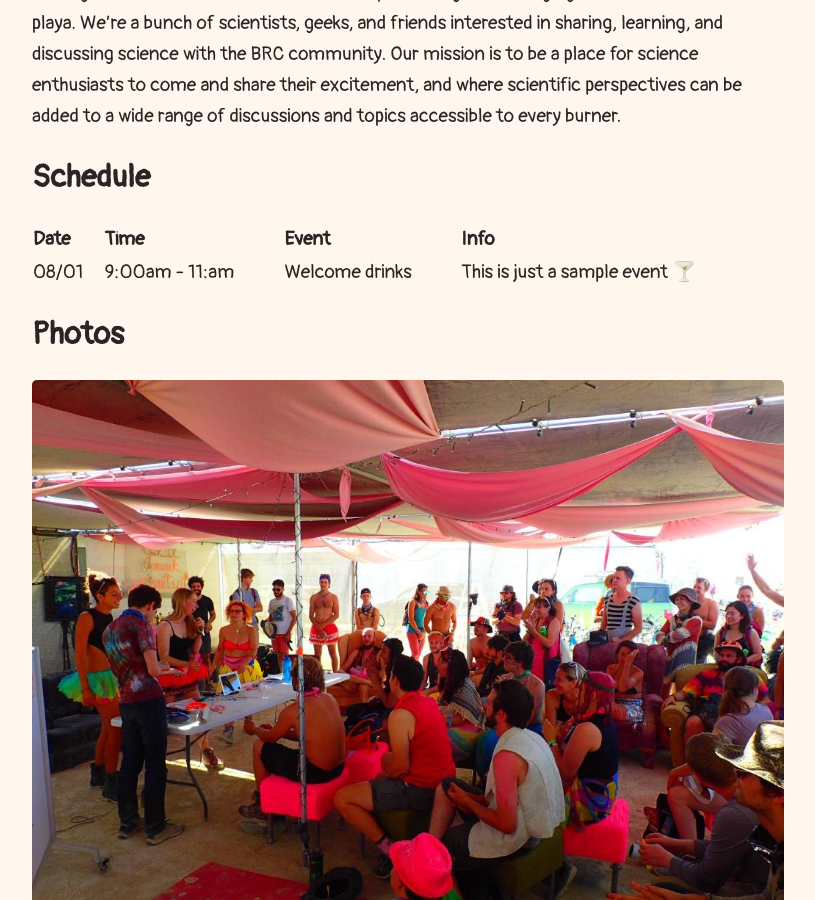
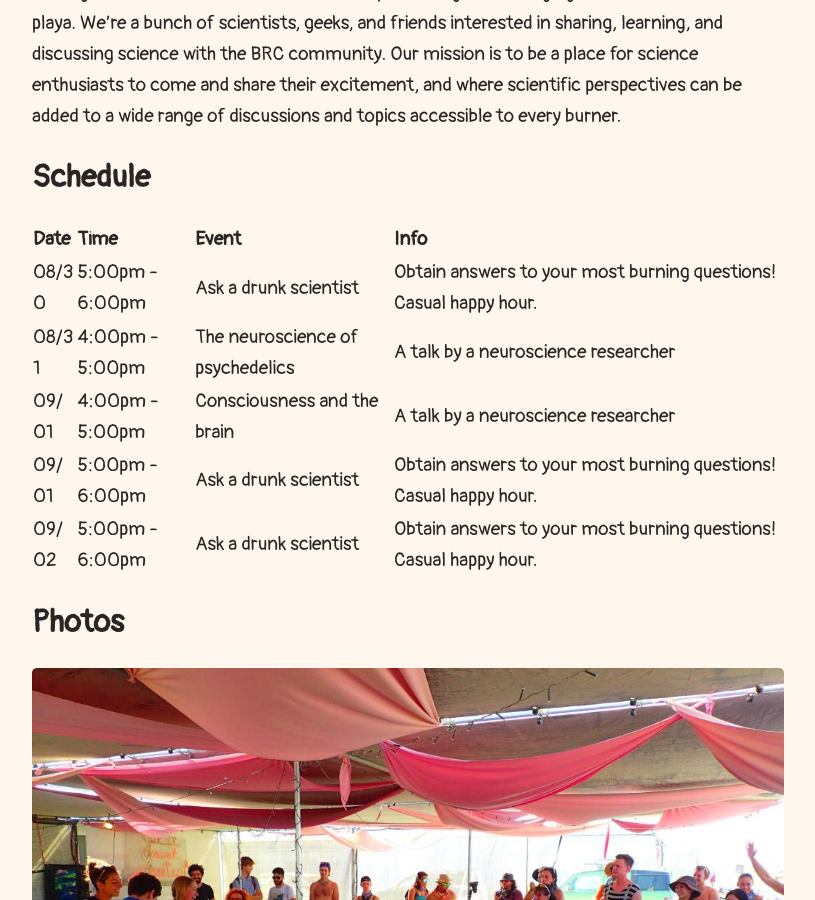
Before and after one commit to karschro/campuscallosum.org, a Jekyll site: the page built from index.md, in a window 1280 px wide and 900 px high, scrolled down 953 px. Shown: the whole window, without its empty margins (232-1047 px from the left). Built offline with Jekyll 4.4.1, drawn with Linux system fonts in a browser that asks for light colours.

Commit message:
Add events

```diff
--- a/index.md
+++ b/index.md
@@ -18,7 +18,11 @@ Our favorite fiber tract, the Campus Callosum, is going back to Burning Man this
 
 | Date | Time | Event | Info |
 |------|------|-------|------|
-| 08/01 | 9:00am - 11:am | Welcome drinks | This is just a sample event 🍸 |
+| 08/30 | 5:00pm - 6:00pm | Ask a drunk scientist | Obtain answers to your most burning questions! Casual happy hour.|
+| 08/31 | 4:00pm - 5:00pm | The neuroscience of psychedelics | A talk by a neuroscience researcher|
+| 09/01 | 4:00pm - 5:00pm | Consciousness and the brain | A talk by a neuroscience researcher|
+| 09/01 | 5:00pm - 6:00pm | Ask a drunk scientist | Obtain answers to your most burning questions! Casual happy hour.|
+| 09/02 | 5:00pm - 6:00pm | Ask a drunk scientist | Obtain answers to your most burning questions! Casual happy hour.|
 
 ## Photos
 
```
